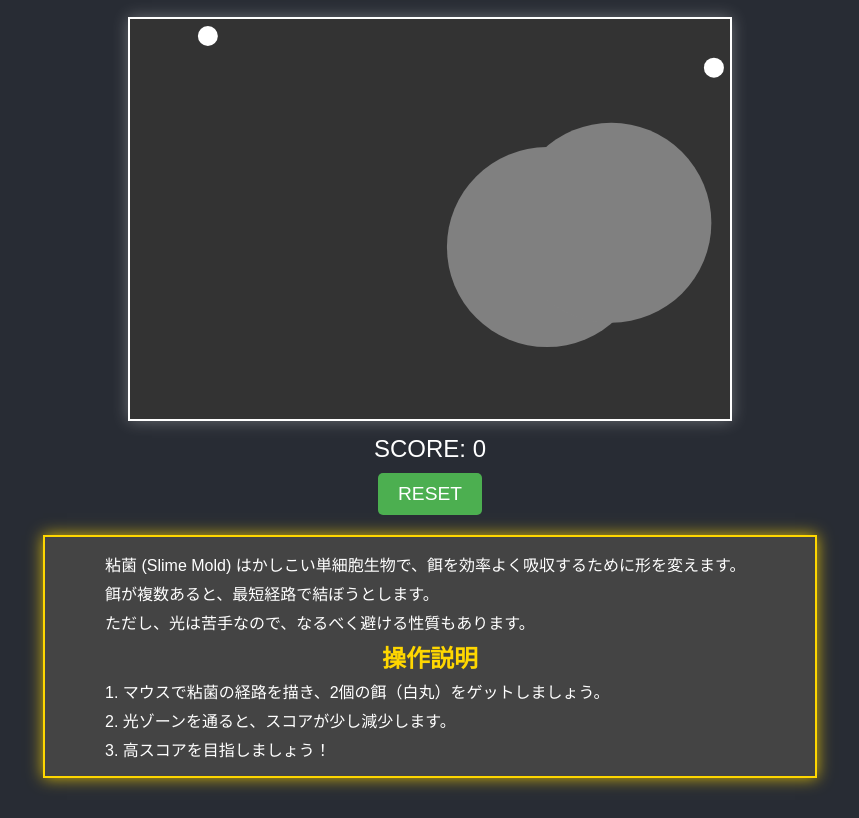
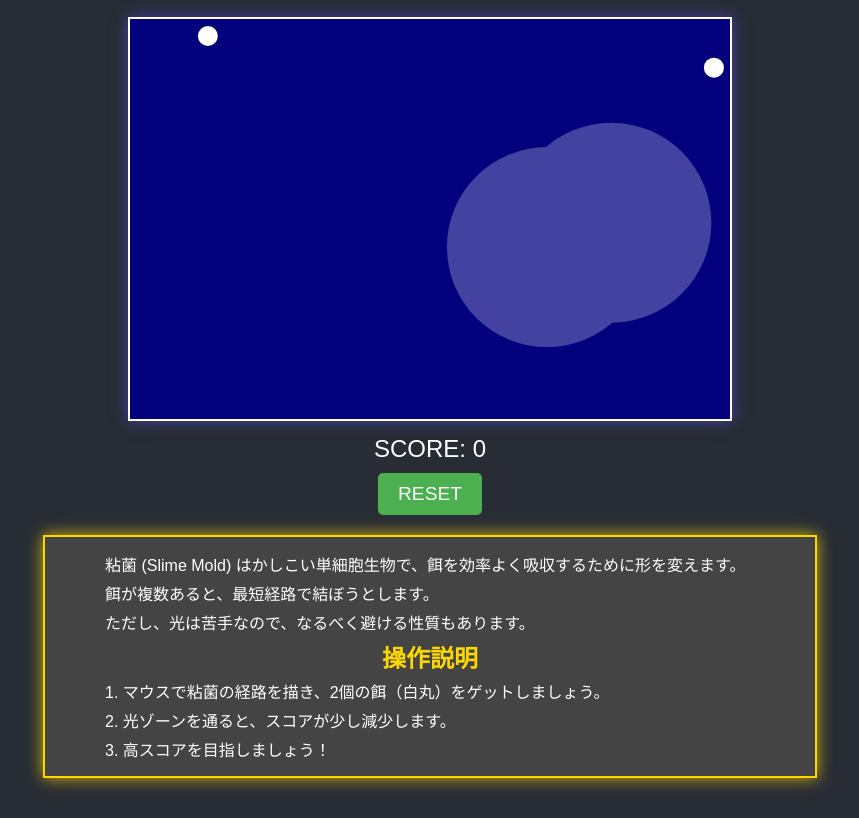
Before and after one commit to puipuiasucar/SlimeMoldGame, a plain HTML site: page docs/index.html in a window 1280 px wide. Shown: the part 68-886 px from the top of the page, without its empty margins (210-1069 px from the left). Drawn offline with Linux system fonts and the light colour scheme.

Commit message:
add images

```diff
--- a/docs/index.html
+++ b/docs/index.html
@@ -24,8 +24,8 @@
         canvas {
             border: 2px solid #fff;
             cursor: crosshair;
-            background-color: #333;
-            box-shadow: 0 0 15px rgba(255, 255, 255, 0.3);
+            background-color: #02007c;
+            box-shadow: 0 0 15px #4342a1;
             margin-top: 20px;
         }
 
@@ -131,23 +131,49 @@
     <!-- ポップアップカード -->
     <div id="popup">
         <h2>粘菌豆知識</h2>
+        <img id="factImage" src="" alt="Slime Mold Fact Image" width="300">
         <p id="factText"></p>
-        <button id="closePopup" onclick="closePopup()">閉じる</button>
+        <button id="closePopup" onclick="closePopup()">CLOSE</button>
     </div>
+
 
     <script>
         const canvas = document.getElementById("gameCanvas");
         const ctx = canvas.getContext("2d");
 
         const facts = [
-            "粘菌は単細胞生物ですが、環境が厳しくなると複数の細胞が集まり、大きな「偽多細胞体」を形成して集団で移動します。",
-            "環境が悪化すると、粘菌は胞子を作り、風に乗って新しい環境に移動します。",
-            "粘菌は生活環の中で「変形体」という動きのある形態と、「胞子体」という静止する形態に分かれます。変形体は成長して餌を探す役割があり、胞子体は繁殖に適した形態です。",
-            "脳や神経がないにもかかわらず、粘菌は学習のような反応を示します。例えば、同じ場所に不快な刺激があると、それを避ける行動を取るようになるといった性質があります。",
-            "粘菌は「原形質流動」と呼ばれる独自の方法で体内の細胞質を流し、体全体を移動させます。この流動はパルスのように波打ちながら進むため、一定のリズムで移動するのが特徴です。",
-            "ある種類の粘菌は、仲間同士で化学物質を放出し合い、環境情報を「共有」しているかのような行動を見せることがあります。こうしてより効果的な移動や餌探しができると考えられています。",
-            "粘菌の行動パターンは、交通網や通信ネットワークの最適化モデルの参考にされることもあります。特に、「最短経路の発見」や「効率的なリソース分配」に応用されています。",
-            "粘菌は一部が切り取られても再生する能力を持っています。分裂しても再び合体できるため、粘菌はほぼ不死に近い生命力を備えています。"
+            {
+                text: "粘菌は単細胞生物ですが、環境が厳しくなると複数の細胞が集まり、大きな「偽多細胞体」を形成して集団で移動します。",
+                image: "image/image01.png"
+            },
+            {
+                text: "環境が悪化すると、粘菌は胞子を作り、風に乗って新しい環境に移動します。",
+                image: "image/image02.png"
+            },
+            {
+                text: "粘菌は生活環の中で「変形体」という動きのある形態と、「胞子体」という静止する形態に分かれます。変形体は成長して餌を探す役割があり、胞子体は繁殖に適した形態です。",
+                image: "image/image03.png"
+            },
+            {
+                text: "脳や神経がないにもかかわらず、粘菌は学習のような反応を示します。例えば、同じ場所に不快な刺激があると、それを避ける行動を取るようになるといった性質があります。",
+                image: "image/image04.png"
+            },
+            {
+                text: "粘菌は「原形質流動」と呼ばれる独自の方法で体内の細胞質を流し、体全体を移動させます。この流動はパルスのように波打ちながら進むため、一定のリズムで移動するのが特徴です。",
+                image: "image/image05.png"
+            },
+            {
+                text: "ある種類の粘菌は、仲間同士で化学物質を放出し合い、環境情報を「共有」しているかのような行動を見せることがあります。こうしてより効果的な移動や餌探しができると考えられています。",
+                image: "image/image06.png"
+            },
+            {
+                text: "粘菌の行動パターンは、交通網や通信ネットワークの最適化モデルの参考にされることもあります。特に、「最短経路の発見」や「効率的なリソース分配」に応用されています。",
+                image: "image/image07.png"
+            },
+            {
+                text: "粘菌は一部が切り取られても再生する能力を持っています。分裂しても再び合体できるため、粘菌はほぼ不死に近い生命力を備えています。",
+                image: "image/image08.png"
+            },
         ];
 
         let totalScore = 0;
@@ -224,7 +250,7 @@
 
         function drawElements() {
             ctx.clearRect(0, 0, canvas.width, canvas.height);
-            ctx.fillStyle = "gray";
+            ctx.fillStyle = "#4342a1";
             penaltyZones.forEach(zone => {
                 ctx.beginPath();
                 ctx.arc(zone.x, zone.y, penaltyZoneRadius, 0, Math.PI * 2);
@@ -332,9 +358,11 @@
 
         function showPopup() {
             const randomFact = facts[Math.floor(Math.random() * facts.length)];
-            document.getElementById("factText").textContent = randomFact;
+            document.getElementById("factText").textContent = randomFact.text;
+            document.getElementById("factImage").src = randomFact.image;  // 画像を表示
             document.getElementById("popup").style.display = "block";
         }
+
 
         function closePopup() {
             document.getElementById("popup").style.display = "none";
```
